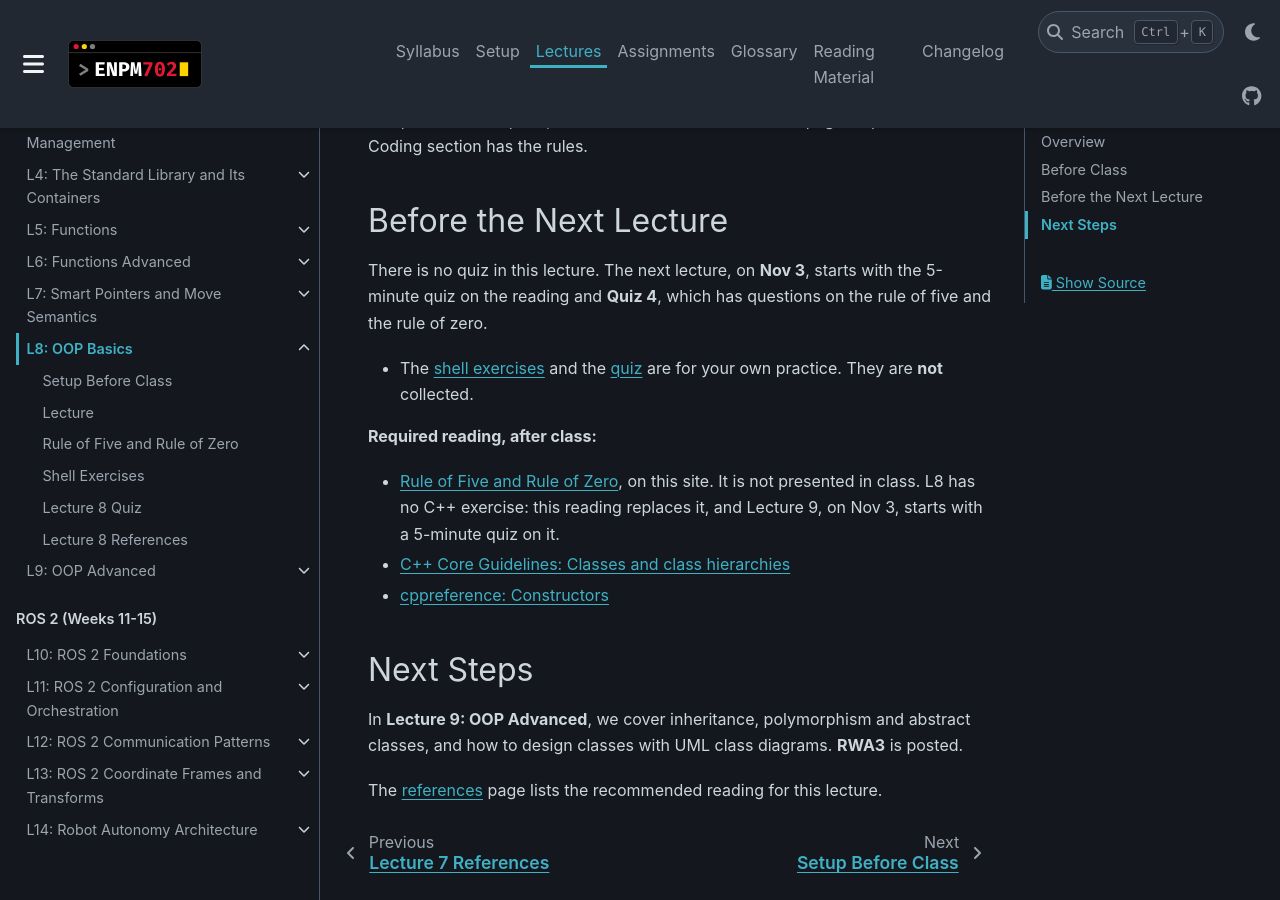
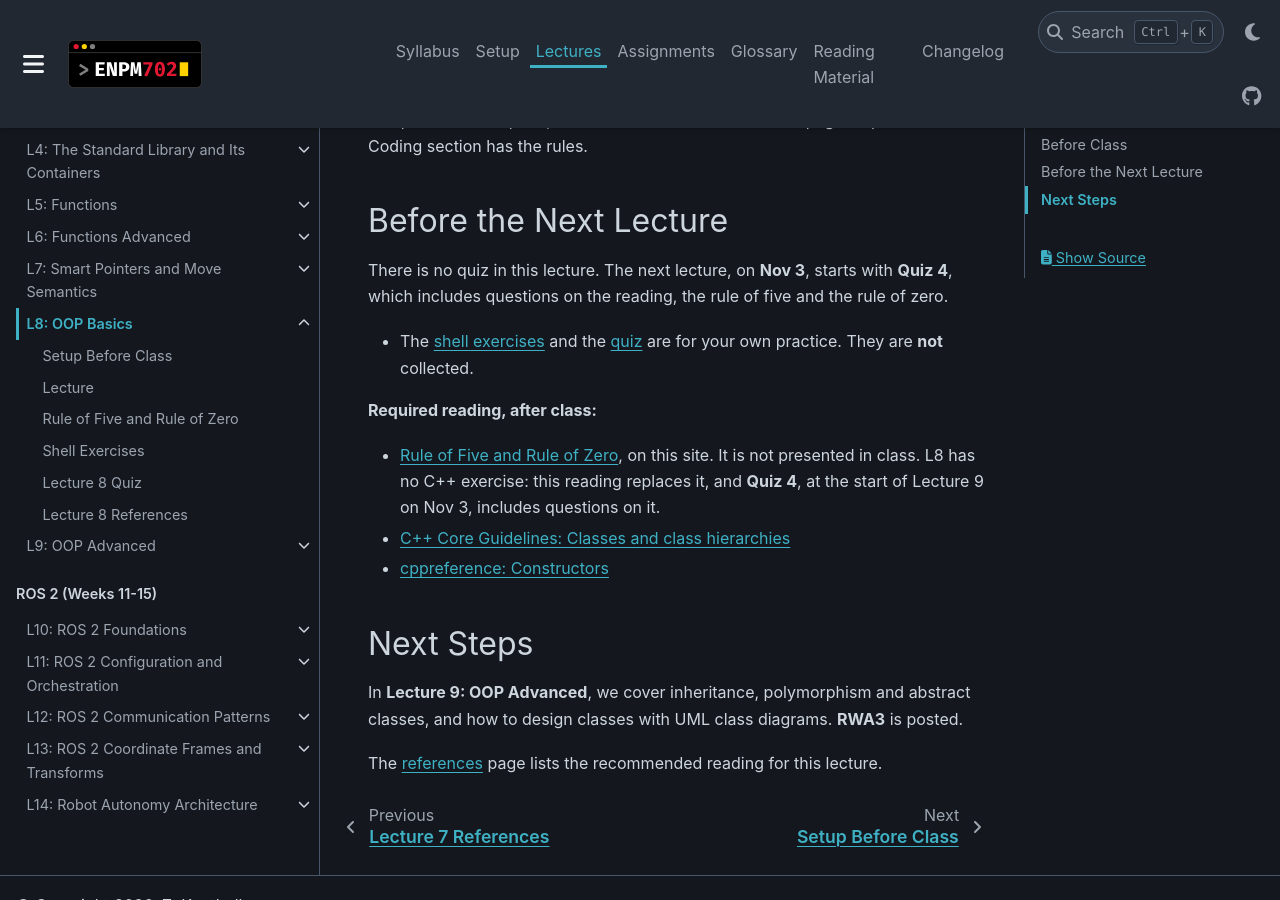
Before and after one commit to zeidk/enpm702-fall-2026-docs, a Sphinx documentation site: the page built from docs/source/lectures/lecture8/l8_index.rst, in a window 1280 px wide and 900 px high, scrolled down 1377 px. Built offline with Sphinx 7.4.7 and the PyData theme 0.15.4, drawn with Linux system fonts in a browser that asks for light colours.

Commit message:
Quiz 4 includes questions on the L8 reading; no separate reading quiz

```diff
--- a/docs/source/lectures/lecture8/l8_index.rst
+++ b/docs/source/lectures/lecture8/l8_index.rst
@@ -42,13 +42,13 @@ Follow :doc:`Setup Before Class <l8_setup>`. In class you write code with me and
 Before the Next Lecture
 -----------------------
 
-There is no quiz in this lecture. The next lecture, on **Nov 3**, starts with the 5-minute quiz on the reading and **Quiz 4**, which has questions on the rule of five and the rule of zero.
+There is no quiz in this lecture. The next lecture, on **Nov 3**, starts with **Quiz 4**, which includes questions on the reading, the rule of five and the rule of zero.
 
 - The :doc:`shell exercises <l8_shell>` and the :doc:`quiz <l8_quiz>` are for your own practice. They are **not** collected.
 
 **Required reading, after class:**
 
-- :doc:`Rule of Five and Rule of Zero <l8_rule_of_five>`, on this site. It is not presented in class. L8 has no C++ exercise: this reading replaces it, and Lecture 9, on Nov 3, starts with a 5-minute quiz on it.
+- :doc:`Rule of Five and Rule of Zero <l8_rule_of_five>`, on this site. It is not presented in class. L8 has no C++ exercise: this reading replaces it, and **Quiz 4**, at the start of Lecture 9 on Nov 3, includes questions on it.
 - `C++ Core Guidelines: Classes and class hierarchies <https://isocpp.github.io/CppCoreGuidelines/CppCoreGuidelines#s-class>`_
 - `cppreference: Constructors <https://en.cppreference.com/w/cpp/language/constructor>`_
 
--- a/docs/source/lectures/lecture8/l8_lecture.rst
+++ b/docs/source/lectures/lecture8/l8_lecture.rst
@@ -1727,7 +1727,7 @@ Rule: `Core Guidelines C.31 <https://isocpp.github.io/CppCoreGuidelines/CppCoreG
 
 .. important::
 
-   **Reading Instead of an Exercise.** L8 has no C++ exercise. After class, read :doc:`Rule of Five and Rule of Zero <l8_rule_of_five>`. Lecture 9, on Nov 3, starts with a 5-minute quiz on it.
+   **Reading Instead of an Exercise.** L8 has no C++ exercise. After class, read :doc:`Rule of Five and Rule of Zero <l8_rule_of_five>`. **Quiz 4**, at the start of Lecture 9 on Nov 3, includes questions on it.
 
 Vehicle Owns Its Sensors
 ^^^^^^^^^^^^^^^^^^^^^^^^
--- a/docs/source/lectures/lecture9/l9_index.rst
+++ b/docs/source/lectures/lecture9/l9_index.rst
@@ -39,7 +39,7 @@ Before Class
 
 Follow :doc:`Setup Before Class </lectures/lecture8/l8_setup>` from Lecture 8, and run the script with the week number: ``bash ~/Downloads/enpm702_setup.sh 9``. In class you type each Live Coding step with me, in ``project/week9/live``, and you upload ``fleet.hpp``, ``fleet.cpp`` and ``main.cpp`` to the L9 Live Coding assignment on Canvas before the end of class. The upload counts toward Participation, as complete or incomplete, and no AI is allowed. The rules are in :ref:`Upload Your Live Coding <l9-upload-live-coding>`.
 
-Class starts with a 5-minute quiz on the Lecture 8 reading, :doc:`Rule of Five and Rule of Zero </lectures/lecture8/l8_rule_of_five>`, and **Quiz 4**, which has questions on the rule of five and the rule of zero. Read the reading before you come.
+Class starts with **Quiz 4**, which includes questions on the Lecture 8 reading, :doc:`Rule of Five and Rule of Zero </lectures/lecture8/l8_rule_of_five>`. Read it before you come.
 
 Before the Next Lecture
 -----------------------
--- a/docs/source/syllabus/syllabus.rst
+++ b/docs/source/syllabus/syllabus.rst
@@ -122,8 +122,7 @@ scheduled.
      - Nov 3
      - Read :doc:`Rule of Five and Rule of Zero </lectures/lecture8/l8_rule_of_five>`
      - | OOP Advanced (Inheritance, Polymorphism, Abstraction)
-       | 5-minute quiz on the L8 reading, at the start of class
-       | :quiz:`Quiz 4`
+       | :quiz:`Quiz 4`, with questions on the L8 reading
      - | Submit Lecture 9 exercises
        | :assignment:`RWA3 posted`
    * - Week 11
```
